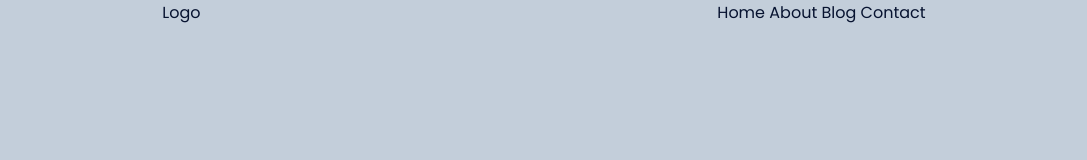
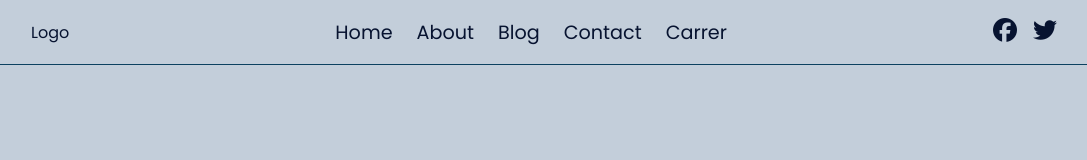
Before and after one commit to Din1998/Html-css-row-template, a website: page index.html in a window 1280 px wide. Shown: the whole page, without its empty margins (96-1183 px from the left). Drawn offline with Linux system fonts and the light colour scheme.

Commit message:
make navbar

```diff
--- a/_variables.scss
+++ b/_variables.scss
@@ -12,3 +12,7 @@ $--base-heading-color: #071330;
 $--base-title-color: #0C4160;
 $--base-btn-color:#0C4160;
 $--base-card-background: #738FA7;
+
+//navbar font size
+$--base-navFont-size: 1.2rem;
+$--base-navFont-weight: 900;
--- a/index.html
+++ b/index.html
@@ -6,17 +6,25 @@
   <meta name="viewport" content="width=device-width, initial-scale=1.0">
   <title>Sass Learning</title>
   <link rel="stylesheet" href="./css/index.css" />
+  <!-- Add font awesome -->
+  <script src="https://kit.fontawesome.com/ac3c434f56.js" crossorigin="anonymous"></script>
 </head>
 <body>
   <div class="container">
+    <!-- NavBar conmonent -->
     <div class="nav_bar">
       <span>Logo</span>
       <nav>
-        <a>Home</a>
-        <a>About</a>
-        <a>Blog</a>
-        <a>Contact</a>
+        <a href="#">Home</a>
+        <a href="#">About</a>
+        <a href="#">Blog</a>
+        <a href="#">Contact</a>
+        <a href="#">Carrer</a>
       </nav>
+      <div class="nav_icon">
+        <a href="#"><i class="fa-brands fa-facebook"></i></a>
+        <a href="#"><i class="fa-brands fa-twitter"></i></a>
+      </div>
     </div>
   </div>
 </body>
--- a/index.scss
+++ b/index.scss
@@ -1,4 +1,3 @@
-
 @import'variables';
 
 *{
@@ -8,10 +7,55 @@
 }
 
 .nav_bar{
+  height: 4rem;
   font-family: $--base-heading-Font;
   color: $--base-heading-color;
   display: flex;
   flex-direction: row;
   justify-content: space-around;
   align-items: center;
+  border-bottom: 1px solid $--base-btn-color;
 }
+
+nav{
+  display: flex;
+  flex-direction: row;
+  justify-content: space-around;
+  a{
+    padding: 0px 12px;
+    text-decoration: none;
+    color: $--base-heading-color;
+    font-size: $--base-navFont-size;
+    font-family: $--base-navFont-weight;
+  }
+}
+
+nav{
+  a:hover{
+    border-radius: 0.2rem;
+    background-color: $--base-card-background;
+    transform: translateY(0.2rem);
+    transition: 0.8s all;
+  }
+}
+
+.nav_icon{
+  width: 4rem;
+  display: flex;
+  flex-direction: row;
+  justify-content: space-between;
+  a{
+    text-decoration: none;
+    color: $--base-heading-color;
+    i{
+      font-size: 1.5rem;
+    }
+  }
+}
+
+.nav_icon{
+    a:hover{
+      transform: translateY(0.2rem);
+      transition: 0.5s all;
+    }
+}
```
Also changed, not shown: css/index.css.
